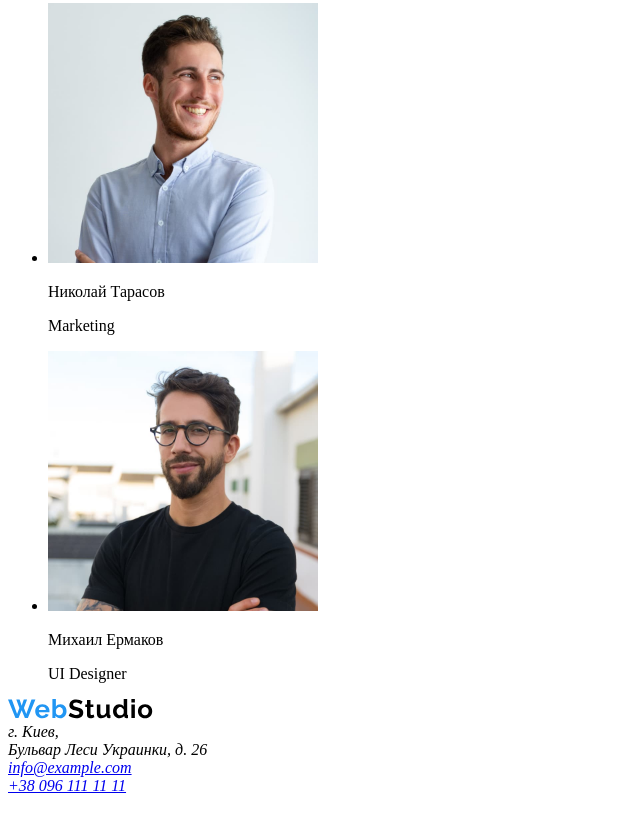
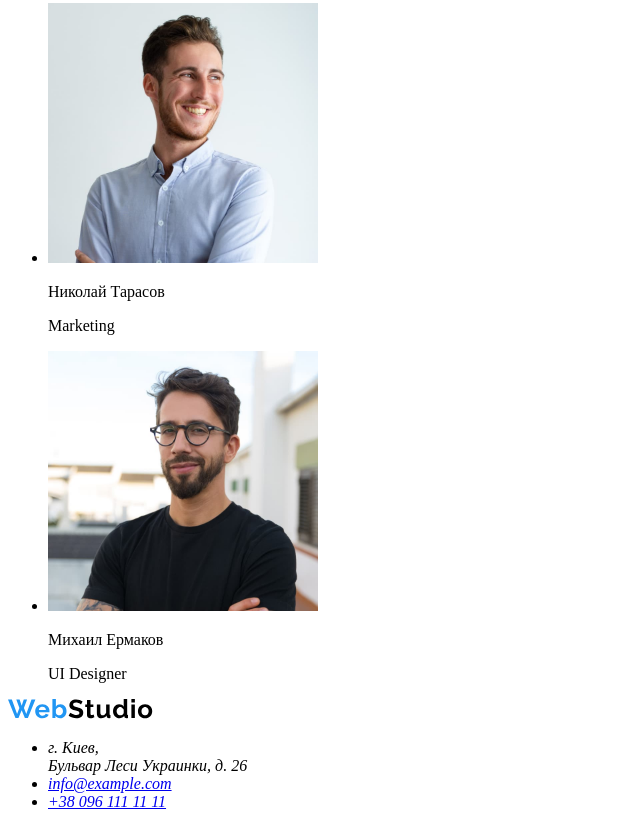
Before and after one commit to Yuradv/goit-markup-hw-01, a plain HTML site: page index.html in a window 1280 px wide. Shown: the part 2272-3099 px from the top of the page, without its empty margins (0-640 px from the left). Before the commit the page ends 3075 px from the top, so only its background shows below. Drawn offline with Linux system fonts and the light colour scheme.

Commit message:
добавил в футере список
Проверено в валидаторе

```diff
--- a/index.html
+++ b/index.html
@@ -43,8 +43,9 @@
                 <li><h3>Современные технологии</h3>
                 <p>Значимость этих проблем настолько очевидна, что реализация плановых заданий.</p></li>
             </ul>
+
             <h2>Чем мы занимаемся</h2>
-            <ul>
+           <ul>
                 <li><img src="./images/box1.jpg" alt="Компьютер1"
                     width="370">
                 </li>
@@ -81,13 +82,16 @@
         <a href=""><img src="/images/WebStudio.svg" alt="Logo"
         width="145"></a>
 
-        <address>
+        <ul>
+            <li><address>
             г. Киев, <br />
             Бульвар Леси Украинки, д. 26
-        </address>
-        <address><a href="mailto:info@example.com">info@example.com</a></address>
-        <address><a href="tel:+380961111111">+38 096 111 11 11</a></address>
-        </div>
+        </address></li>
+        <li><address><a href="mailto:info@example.com">info@example.com</a></address></li>
+        <li><address><a href="tel:+380961111111">+38 096 111 11 11</a></address></li>
+        </ul>
+    </div>
+
     </footer>
 </body>
 </html>
```
